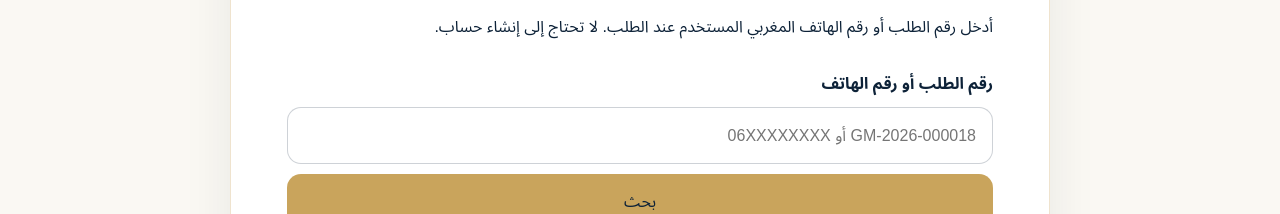
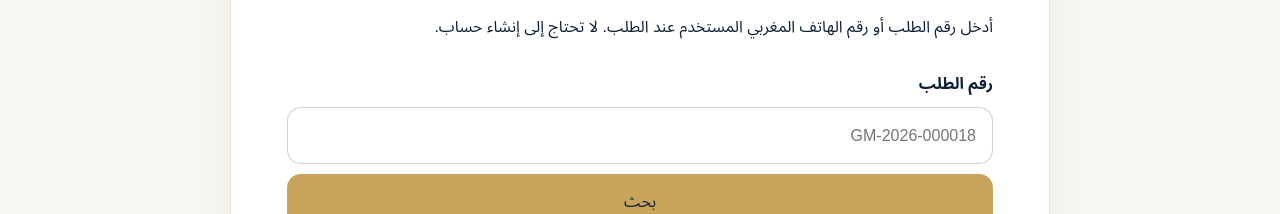
Before and after one commit to azar-pro/graduation_morocco_web, a Next.js app: page /track-order in a window 1280 px wide. Shown: the part 335-549 px from the top of the page. Built offline with nearby package versions, Linux system fonts and the light colour scheme; no server answers.

Commit message:
Clarify order-number-only tracking search

```diff
--- a/app/track-order/TrackingClient.tsx
+++ b/app/track-order/TrackingClient.tsx
@@ -38,17 +38,17 @@ export default function TrackingClient() {
   return (
     <>
       <form className="trackingForm" onSubmit={submit}>
-        <label htmlFor="tracking">رقم الطلب أو رقم الهاتف</label>
+        <label htmlFor="tracking">رقم الطلب</label>
         <input
           id="tracking"
           name="tracking"
           type="search"
           inputMode="search"
           autoComplete="off"
-          placeholder="GM-2026-000018 أو 06XXXXXXXX"
+          placeholder="GM-2026-000018"
           value={query}
           onChange={(e) => setQuery(e.target.value)}
-          maxLength={24}
+          maxLength={15}
         />
         <button type="submit" disabled={loading}>
           {loading ? "جاري البحث…" : "بحث"}
```
